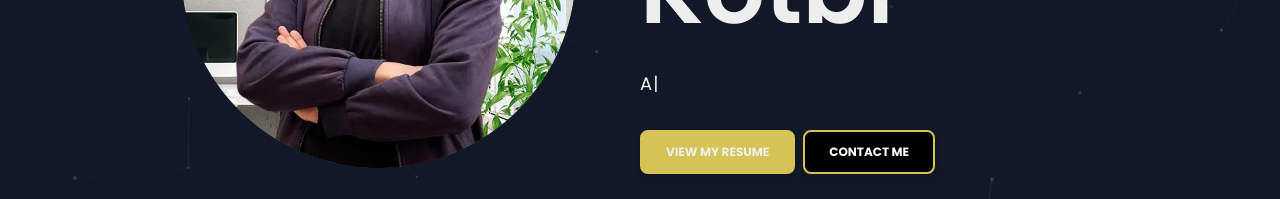
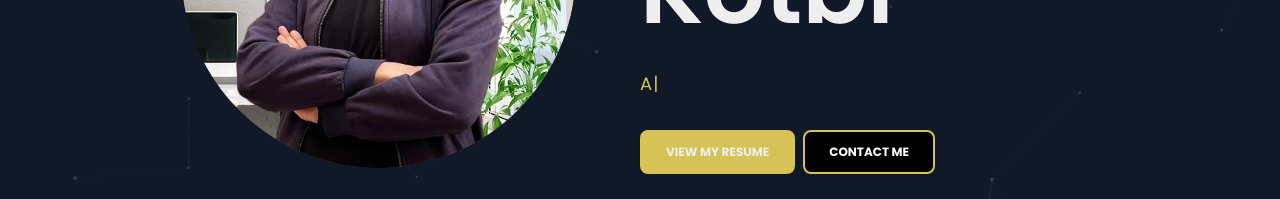
Before and after one commit to shadowofleaf96/PortFolio-NextJS, a Next.js app: page / in a window 1280 px wide. Shown: the part 428-627 px from the top of the page. Built offline with nearby package versions, Linux system fonts and the light colour scheme.

Commit message:
add priority to images, some other improvements

```diff
--- a/src/components/Navbar.jsx
+++ b/src/components/Navbar.jsx
@@ -15,7 +15,10 @@ export function NavBar() {
   const [openNav, setOpenNav] = useState(false);
   const [activeNavItem, setActiveNavItem] = useState("Home");
 
-  const pages = useMemo(() => ["Home", "About Me", "Skills", "Projects", "Contact Me"], []);
+  const pages = useMemo(
+    () => ["Home", "About Me", "Skills", "Projects", "Contact Me"],
+    []
+  );
   const [darkMode, setDarkMode] = useState(true);
 
   const toggleDarkMode = () => {
@@ -130,7 +133,7 @@ export function NavBar() {
                 <Icon
                   key="light-icon"
                   className="text-yellow-600 text-3xl mr-2"
-                  icon="line-md:sun-rising-filled-loop"
+                  icon="line-md:moon-filled-to-sunny-filled-loop-transition"
                   height={36}
                   width={36}
                 />
--- a/src/pages/hero/Hero.jsx
+++ b/src/pages/hero/Hero.jsx
@@ -139,7 +139,7 @@ function Hero() {
               sizes="100vw"
               src="/images/profile-pic.webp"
               alt="MK"
-              priority={false}
+              priority={true}
               className="mb-8 w-full h-auto object-cover rounded-full"
               onClick={esterOnClick}
             />
@@ -159,7 +159,7 @@ function Hero() {
             Hi, I'm Mohammed Kotbi
           </Typography>
 
-          <div className="mb-8 text-second dark:text-gray-200 text-md md:text-lg font-poppins">
+          <div className="mb-8 text-second text-md md:text-lg font-poppins">
             <Typewriter
               options={{
                 strings: [
--- a/src/pages/projects/Projects.jsx
+++ b/src/pages/projects/Projects.jsx
@@ -112,6 +112,7 @@ function ProjectCard({ project }) {
           sizes="100vw"
           src={project.image}
           alt={project.title}
+          priority={true}
           className="rounded-t-lg object-cover w-full h-64 md:h-64"
         />
         <Typography className="text-lg text-black dark:text-white flex justify-center font-semibold mx-3 my-6 font-poppins">
```
